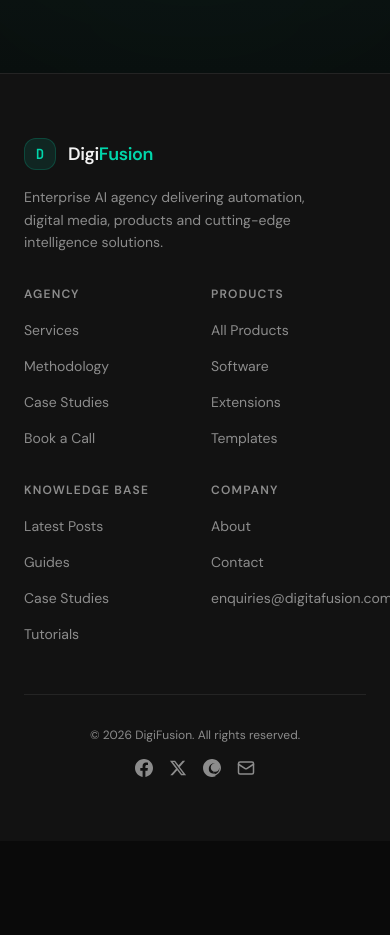
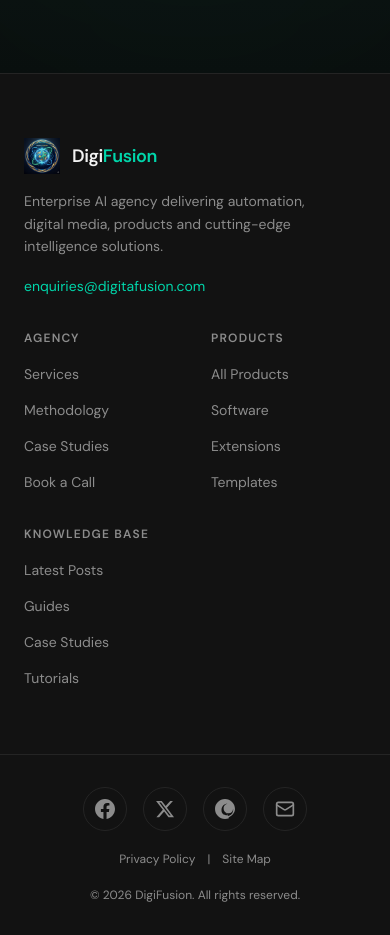
Before and after one commit to TheLionKing7/digifusion, a Next.js app: page / in a window 390 px wide. Shown: the part 8000-8935 px from the top of the page. Before the commit the page ends 8841 px from the top, so only its background shows below. Built offline with nearby package versions, Linux system fonts and the light colour scheme; no server answers.

Commit message:
footer redesign

```diff
--- a/app/blog/[slug]/page.tsx
+++ b/app/blog/[slug]/page.tsx
@@ -109,10 +109,13 @@
       <div className="mx-auto max-w-7xl px-6 pt-8 pb-10">
         <div className="grid grid-cols-1 lg:grid-cols-[1fr_240px] gap-12 lg:gap-16">
           <article id="post-body" className="min-w-0">
-            <div
-              className="prose-blog"
-              dangerouslySetInnerHTML={{ __html: contentHtml }}
-            />
+            {/* White card — centers content at a comfortable reading width */}
+            <div className="bg-white rounded-2xl shadow-sm px-8 py-10 lg:px-14 lg:py-12">
+              <div
+                className="prose-blog-light max-w-3xl mx-auto"
+                dangerouslySetInnerHTML={{ __html: contentHtml }}
+              />
+            </div>
           </article>
 
           <TableOfContents items={tocItems} />
--- a/app/globals.css
+++ b/app/globals.css
@@ -190,6 +190,108 @@
 /* ── Typography for Blog Content ─────────────────────── */
 
 @layer components {
+  /* Light-background variant — used on white article cards */
+  .prose-blog-light {
+    --prose-body: hsl(0, 0%, 20%);
+    --prose-heading: hsl(0, 0%, 8%);
+    --prose-link: hsl(168, 80%, 32%);
+    --prose-code: hsl(0, 0%, 15%);
+    --prose-pre-bg: hsl(0, 0%, 95%);
+    --prose-pre-border: hsl(0, 0%, 85%);
+
+    color: var(--prose-body);
+    line-height: 1.75;
+    font-size: 1.0625rem;
+  }
+
+  .prose-blog-light h1,
+  .prose-blog-light h2,
+  .prose-blog-light h3,
+  .prose-blog-light h4 {
+    color: var(--prose-heading);
+    font-family: var(--font-serif);
+    font-weight: 600;
+    line-height: 1.3;
+    margin-top: 2em;
+    margin-bottom: 0.75em;
+  }
+
+  .prose-blog-light h1 { font-size: 2.25rem; }
+  .prose-blog-light h2 { font-size: 1.75rem; }
+  .prose-blog-light h3 { font-size: 1.375rem; }
+  .prose-blog-light h4 { font-size: 1.125rem; }
+
+  .prose-blog-light p { margin-bottom: 1.25em; }
+
+  .prose-blog-light a {
+    color: var(--prose-link);
+    text-decoration: underline;
+    text-decoration-color: hsl(168, 80%, 32%, 0.3);
+    text-underline-offset: 2px;
+    transition: text-decoration-color 0.2s;
+  }
+  .prose-blog-light a:hover { text-decoration-color: hsl(168, 80%, 32%); }
+
+  .prose-blog-light strong { color: var(--prose-heading); font-weight: 600; }
+
+  .prose-blog-light code {
+    color: var(--prose-code);
+    background: hsl(0, 0%, 93%);
+    padding: 0.2em 0.4em;
+    border-radius: 0.25rem;
+    font-family: var(--font-mono);
+    font-size: 0.875em;
+    border: 1px solid hsl(0, 0%, 85%);
+  }
+
+  .prose-blog-light pre {
+    background: var(--prose-pre-bg);
+    border: 1px solid var(--prose-pre-border);
+    border-radius: var(--radius-lg);
+    padding: 1.25rem;
+    overflow-x: auto;
+    margin: 1.5em 0;
+  }
+  .prose-blog-light pre code {
+    background: none;
+    border: none;
+    padding: 0;
+    font-size: 0.875rem;
+    line-height: 1.6;
+  }
+
+  .prose-blog-light blockquote {
+    border-left: 3px solid hsl(168, 80%, 32%, 0.5);
+    padding-left: 1.25rem;
+    margin: 1.5em 0;
+    color: hsl(0, 0%, 40%);
+    font-style: italic;
+  }
+
+  .prose-blog-light ul,
+  .prose-blog-light ol {
+    padding-left: 1.5em;
+    margin: 1em 0;
+  }
+  .prose-blog-light li { margin-bottom: 0.5em; }
+
+  .prose-blog-light img {
+    border-radius: var(--radius-lg);
+    border: 1px solid hsl(0, 0%, 85%);
+    margin: 2em 0;
+  }
+
+  .prose-blog-light hr {
+    border: none;
+    border-top: 1px solid hsl(0, 0%, 85%);
+    margin: 2em 0;
+  }
+
+  .prose-blog-light table { width: 100%; border-collapse: collapse; margin: 1.5em 0; }
+  .prose-blog-light th,
+  .prose-blog-light td { padding: 0.75em 1em; border: 1px solid hsl(0, 0%, 85%); text-align: left; }
+  .prose-blog-light th { background: hsl(0, 0%, 95%); font-weight: 600; color: var(--prose-heading); }
+
   .prose-blog {
     --prose-body: hsl(0, 0%, 55%);
     --prose-heading: hsl(0, 0%, 95%);
--- a/components/layout/footer.tsx
+++ b/components/layout/footer.tsx
@@ -1,29 +1,46 @@
 import Link from 'next/link';
+import Image from 'next/image';
+import digiLogo from '@/assets/digilogo.png';
 import { FOOTER_LINKS, SOCIAL_LINKS } from '@/lib/constants/navigation';
 
 export function Footer() {
   return (
     <footer className="border-t border-border bg-surface">
+
+      {/* Main columns */}
       <div className="mx-auto max-w-7xl px-6 py-16">
         <div className="grid grid-cols-2 md:grid-cols-4 gap-8">
-          {/* Brand */}
+
+          {/* Brand + contact */}
           <div className="col-span-2 md:col-span-1">
             <Link href="/" className="flex items-center gap-3 mb-4">
-              <div className="w-8 h-8 rounded-lg bg-accent/10 border border-accent/20 flex items-center justify-center">
-                <span className="text-accent font-bold text-sm font-mono">D</span>
-              </div>
+              <Image
+                src={digiLogo}
+                alt="DigiFusion"
+                width={36}
+                height={36}
+                className="object-contain"
+              />
               <span className="text-lg font-semibold tracking-tight">
                 <span className="text-foreground">Digi</span>
                 <span className="text-accent">Fusion</span>
               </span>
             </Link>
-            <p className="text-sm text-muted leading-relaxed max-w-xs">
+            <p className="text-sm text-muted leading-relaxed max-w-xs mb-4">
               Enterprise AI agency delivering automation, digital media, products and cutting-edge intelligence solutions.
             </p>
+            <a
+              href={`mailto:${SOCIAL_LINKS.email}`}
+              className="text-sm text-accent hover:underline break-all"
+            >
+              {SOCIAL_LINKS.email}
+            </a>
           </div>
 
-          {/* Link Columns */}
-          {Object.values(FOOTER_LINKS).map((section) => (
+          {/* Agency, Products, Knowledge Base — skip Company */}
+          {(['agency', 'products', 'blog'] as const).map((key) => {
+            const section = FOOTER_LINKS[key];
+            return (
               <div key={section.label}>
                 <h3 className="text-xs font-semibold text-muted uppercase tracking-widest mb-4">
                   {section.label}
@@ -41,65 +58,81 @@
                   ))}
                 </ul>
               </div>
-          ))}
+            );
+          })}
+        </div>
       </div>
 
-        {/* Bottom Bar */}
-        <div className="mt-12 pt-8 border-t border-border flex flex-col md:flex-row items-center justify-between gap-4">
-          <p className="text-xs text-muted">
-            &copy; {new Date().getFullYear()} DigiFusion. All rights reserved.
-          </p>
+      {/* Bottom bar: socials → privacy/sitemap → copyright, all centered */}
+      <div className="border-t border-border">
+        <div className="mx-auto max-w-7xl px-6 py-8 flex flex-col items-center gap-5">
+
+          {/* Social icons — circled, larger */}
           <div className="flex items-center gap-4">
-            {/* Facebook */}
             <a
               href={SOCIAL_LINKS.facebook}
               target="_blank"
               rel="noopener noreferrer"
-              className="text-muted hover:text-accent transition-colors"
               aria-label="Facebook"
+              className="w-11 h-11 rounded-full border border-border flex items-center justify-center text-muted hover:text-accent hover:border-accent transition-colors"
             >
-              <svg width="18" height="18" viewBox="0 0 24 24" fill="currentColor">
+              <svg width="20" height="20" viewBox="0 0 24 24" fill="currentColor">
                 <path d="M24 12.073c0-6.627-5.373-12-12-12s-12 5.373-12 12c0 5.99 4.388 10.954 10.125 11.854v-8.385H7.078v-3.47h3.047V9.43c0-3.007 1.792-4.669 4.533-4.669 1.312 0 2.686.235 2.686.235v2.953H15.83c-1.491 0-1.956.925-1.956 1.874v2.25h3.328l-.532 3.47h-2.796v8.385C19.612 23.027 24 18.062 24 12.073z" />
               </svg>
             </a>
-            {/* Twitter / X */}
             <a
               href={SOCIAL_LINKS.twitter}
               target="_blank"
               rel="noopener noreferrer"
-              className="text-muted hover:text-accent transition-colors"
               aria-label="Twitter / X"
+              className="w-11 h-11 rounded-full border border-border flex items-center justify-center text-muted hover:text-accent hover:border-accent transition-colors"
             >
-              <svg width="18" height="18" viewBox="0 0 24 24" fill="currentColor">
+              <svg width="20" height="20" viewBox="0 0 24 24" fill="currentColor">
                 <path d="M18.244 2.25h3.308l-7.227 8.26 8.502 11.24H16.17l-5.214-6.817L4.99 21.75H1.68l7.73-8.835L1.254 2.25H8.08l4.713 6.231zm-1.161 17.52h1.833L7.084 4.126H5.117z" />
               </svg>
             </a>
-            {/* Quora */}
             <a
               href={SOCIAL_LINKS.quora}
               target="_blank"
               rel="noopener noreferrer"
-              className="text-muted hover:text-accent transition-colors"
               aria-label="Quora"
+              className="w-11 h-11 rounded-full border border-border flex items-center justify-center text-muted hover:text-accent hover:border-accent transition-colors"
             >
-              <svg width="18" height="18" viewBox="0 0 24 24" fill="currentColor">
+              <svg width="20" height="20" viewBox="0 0 24 24" fill="currentColor">
                 <path d="M12.006 0C5.372 0 0 5.38 0 12.007 0 18.635 5.372 24 12.006 24c1.675 0 3.267-.341 4.71-.953-.232-.496-.481-1.077-.691-1.614-.621-1.576-1.244-3.164-1.837-4.773.714.31 1.498.484 2.318.484 2.974 0 5.223-2.017 5.223-5.737 0-3.486-2.538-5.77-5.54-5.77-3.318 0-5.87 2.383-5.87 5.77 0 2.596 1.438 4.432 3.538 5.257l1.136 2.984C9.453 19.11 7.8 17.02 7.8 13.414c0-4.326 3.006-7.613 7.127-7.613 3.863 0 6.884 2.74 6.884 7.024 0 4.114-2.666 7.09-6.374 7.455.258.674.487 1.294.693 1.82C19.278 21.06 24 17.024 24 12.007 24 5.38 18.634 0 12.006 0z" />
               </svg>
             </a>
-            {/* Email */}
             <a
               href={`mailto:${SOCIAL_LINKS.email}`}
-              className="text-muted hover:text-accent transition-colors"
               aria-label="Email"
+              className="w-11 h-11 rounded-full border border-border flex items-center justify-center text-muted hover:text-accent hover:border-accent transition-colors"
             >
-              <svg width="18" height="18" viewBox="0 0 24 24" fill="none" stroke="currentColor" strokeWidth="2" strokeLinecap="round" strokeLinejoin="round">
+              <svg width="20" height="20" viewBox="0 0 24 24" fill="none" stroke="currentColor" strokeWidth="2" strokeLinecap="round" strokeLinejoin="round">
                 <rect x="2" y="4" width="20" height="16" rx="2" />
                 <path d="m22 7-8.97 5.7a1.94 1.94 0 0 1-2.06 0L2 7" />
               </svg>
             </a>
           </div>
+
+          {/* Privacy Policy | Site Map */}
+          <div className="flex items-center gap-3 text-xs text-muted">
+            <Link href="/privacy-policy" className="hover:text-accent transition-colors">
+              Privacy Policy
+            </Link>
+            <span>|</span>
+            <Link href="/sitemap" className="hover:text-accent transition-colors">
+              Site Map
+            </Link>
+          </div>
+
+          {/* Copyright */}
+          <p className="text-xs text-muted">
+            &copy; {new Date().getFullYear()} DigiFusion. All rights reserved.
+          </p>
+
         </div>
       </div>
+
     </footer>
   );
 }
```
Lines whose indentation alone changed are shown as unchanged.
